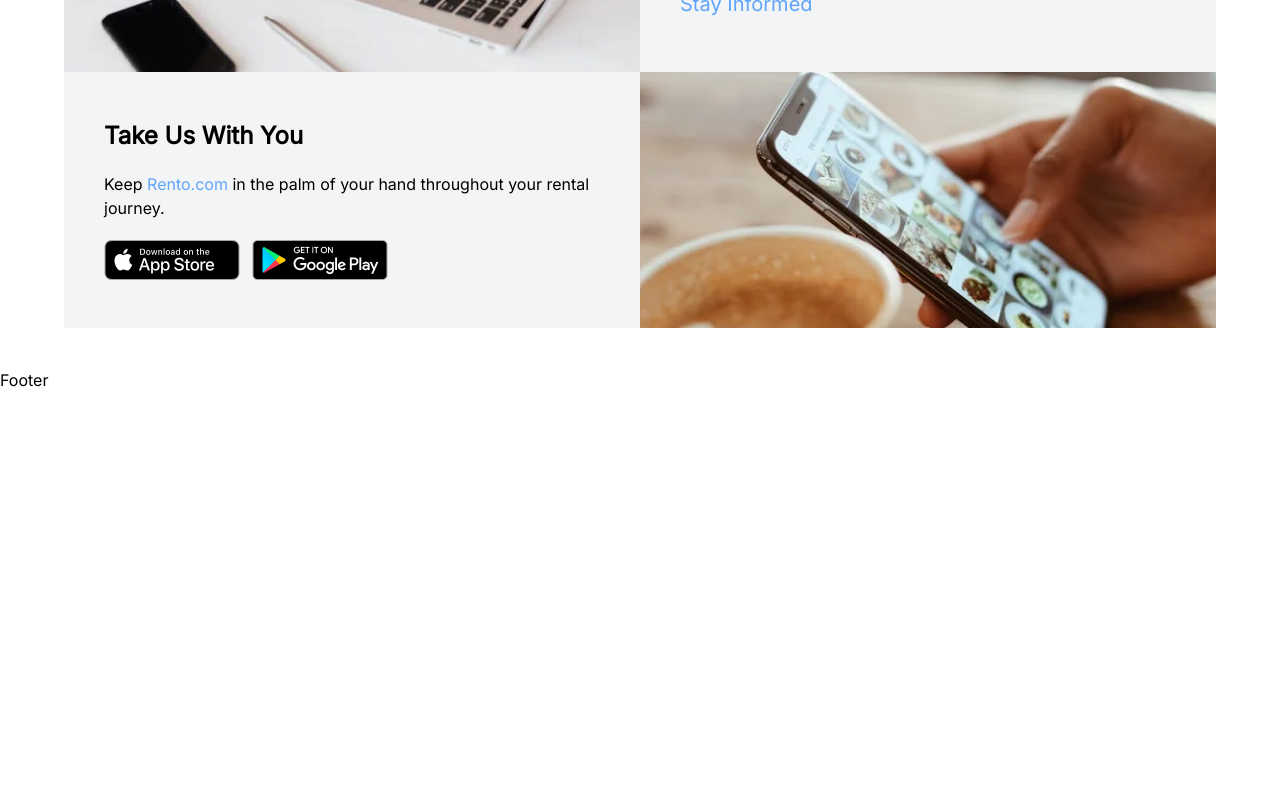
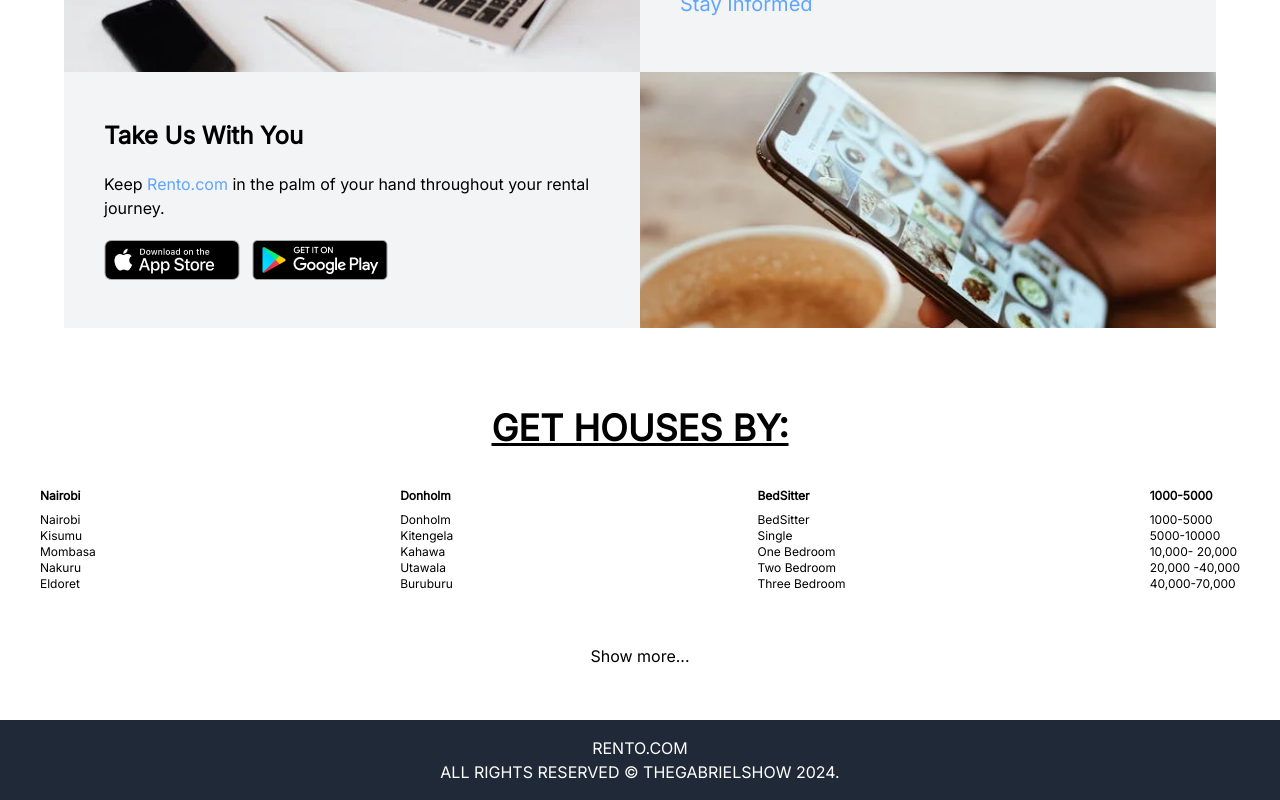
Before and after one commit to GabrielOchieng/Rento, a Next.js app: page / in a window 1280 px wide. Shown: the part 3145-3945 px from the top of the page. Before the commit the page ends 3537 px from the top, so only its background shows below. Built offline with nearby package versions, Linux system fonts and the light colour scheme.

Commit message:
client side setup

```diff
--- a/src/app/page.js
+++ b/src/app/page.js
@@ -4,6 +4,7 @@
 import Manage from "@/components/Manage";
 import Ownership from "@/components/Ownership";
 import Renting from "@/components/Renting";
+import Streets from "@/components/Streets";
 import React from "react";
 
 const Home = () => {
@@ -15,6 +16,7 @@
       <Ownership />
       <Manage />
       <Renting />
+      <Streets />
     </div>
   );
 };
--- a/src/components/Footer.jsx
+++ b/src/components/Footer.jsx
@@ -1,7 +1,12 @@
-import React from "react";
+import Link from "next/link";
 
 const Footer = () => {
-  return <div>Footer</div>;
+  return (
+    <footer className="bg-gray-800 text-white py-4 text-center">
+      <h4>RENTO.COM</h4>
+      <p>ALL RIGHTS RESERVED &copy; THEGABRIELSHOW 2024.</p>
+    </footer>
+  );
 };
 
 export default Footer;
--- /dev/null
+++ b/src/components/Streets.jsx
@@ -0,0 +1,255 @@
+"use client";
+
+import Link from "next/link";
+import { useState } from "react";
+const towns = [
+  {
+    name: "Nairobi",
+    link: "/",
+  },
+  {
+    name: "Kisumu",
+    link: "/",
+  },
+  {
+    name: "Mombasa",
+    link: "/",
+  },
+  {
+    name: "Nakuru",
+    link: "/",
+  },
+  {
+    name: "Eldoret",
+    link: "/",
+  },
+  {
+    name: "Naivasha",
+    link: "/",
+  },
+  {
+    name: "Machakos",
+    link: "/",
+  },
+  {
+    name: "Busia",
+    link: "/",
+  },
+  {
+    name: "Kakamega",
+    link: "/",
+  },
+  {
+    name: "Dodoma",
+    link: "/",
+  },
+  {
+    name: "Kampala",
+    link: "/",
+  },
+];
+const types = [
+  {
+    name: "BedSitter",
+    link: "/",
+  },
+  {
+    name: "Single",
+    link: "/",
+  },
+  {
+    name: "One Bedroom",
+    link: "/",
+  },
+  {
+    name: "Two Bedroom",
+    link: "/",
+  },
+  {
+    name: "Three Bedroom",
+    link: "/",
+  },
+  {
+    name: "Four Bedroom",
+    link: "/",
+  },
+  {
+    name: "Home",
+    link: "/",
+  },
+  {
+    name: "Apartment",
+    link: "/",
+  },
+];
+const priceRange = [
+  {
+    name: "1000-5000",
+    link: "/",
+  },
+  {
+    name: "5000-10000",
+    link: "/",
+  },
+  {
+    name: "10,000- 20,000",
+    link: "/",
+  },
+  {
+    name: "20,000 -40,000",
+    link: "/",
+  },
+  {
+    name: "40,000-70,000",
+    link: "/",
+  },
+  {
+    name: "70,000 - 100,000",
+    link: "/",
+  },
+  {
+    name: "100,000- 500,000",
+    link: "/",
+  },
+  {
+    name: "500,000+",
+    link: "/",
+  },
+];
+const estates = [
+  {
+    name: "Donholm",
+    link: "/",
+  },
+  {
+    name: "Kitengela",
+    link: "/",
+  },
+  {
+    name: "Kahawa",
+    link: "/",
+  },
+  {
+    name: "Utawala",
+    link: "/",
+  },
+  {
+    name: "Buruburu",
+    link: "/",
+  },
+  {
+    name: "Kilimani",
+    link: "/",
+  },
+  {
+    name: "Kawangware",
+    link: "/",
+  },
+  {
+    name: "Ngong",
+    link: "/",
+  },
+  {
+    name: "Karen",
+    link: "/",
+  },
+  {
+    name: "Umoja",
+    link: "/",
+  },
+  {
+    name: "Luckysummer",
+    link: "/",
+  },
+  {
+    name: "Westlands",
+    link: "/",
+  },
+  {
+    name: "Juja",
+    link: "/",
+  },
+  {
+    name: "Kangemi",
+    link: "/",
+  },
+  {
+    name: "Langata",
+    link: "/",
+  },
+  {
+    name: "Lavington",
+    link: "/",
+  },
+  {
+    name: "Kileleshwa",
+    link: "/",
+  },
+  {
+    name: "Rongai",
+    link: "/",
+  },
+];
+
+const Streets = () => {
+  const [showMore, setShowMore] = useState(false);
+  const listToShow = showMore
+    ? [towns, estates, types, priceRange]
+    : [
+        towns.slice(0, 5),
+        estates.slice(0, 5),
+        types.slice(0, 5),
+        priceRange.slice(0, 5),
+      ];
+
+  const handleViewMore = () => {
+    setShowMore(!showMore);
+  };
+
+  return (
+    <div className="flex flex-col items-center py-10">
+      <div>
+        <h1 className="font-bold text-4xl underline">GET HOUSES BY:</h1>
+      </div>
+
+      <div className="flex w-full justify-between p-10">
+        {listToShow.map((list, index) => (
+          <div key={index} className="text-xs">
+            <h2 className=" font-bold mb-2">{list[0].name.split(" ")[0]}</h2>
+            <ul className="flex flex-col justify-center">
+              {list.map((item) => (
+                <li key={item.name}>
+                  <Link href={item.link} className=" hover:underline">
+                    {item.name}
+                  </Link>
+                </li>
+              ))}
+            </ul>
+          </div>
+        ))}
+      </div>
+      <div>
+        <button
+          type="submit"
+          className={`   p-3 w-32 rounded-md focus:outline-none focus:ring-2 focus:ring-offset-2 focus:ring-blue-400 ${
+            showMore ? "hidden" : ""
+          }`}
+          onClick={handleViewMore}
+        >
+          Show more...
+        </button>
+        <button
+          type="submit"
+          className={`  p-3 w-32 rounded-md focus:outline-none focus:ring-2 focus:ring-offset-2 focus:ring-blue-400 ${
+            showMore ? "block" : "hidden"
+          }`}
+          onClick={handleViewMore}
+        >
+          Show less
+        </button>
+      </div>
+    </div>
+  );
+};
+
+export default Streets;
```
